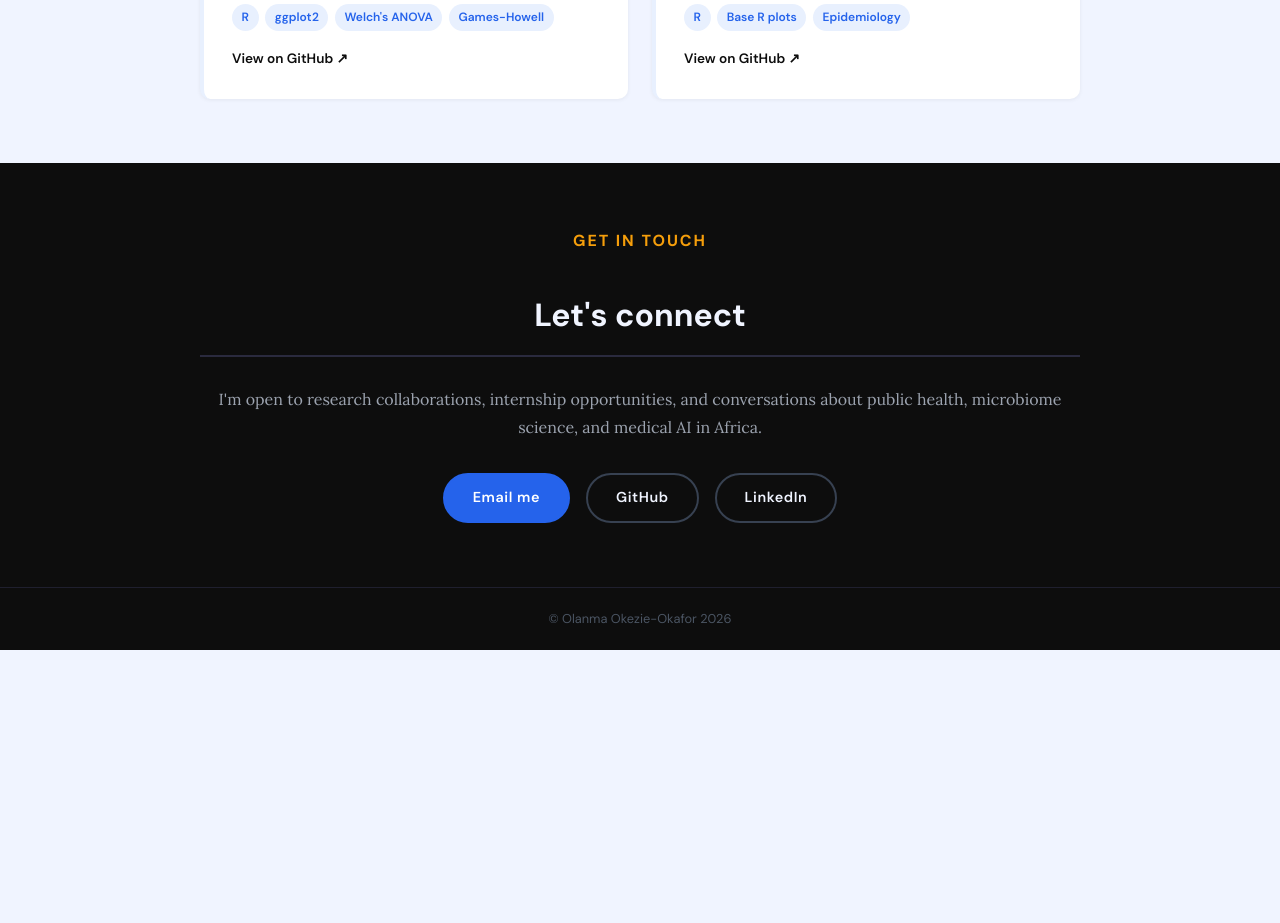
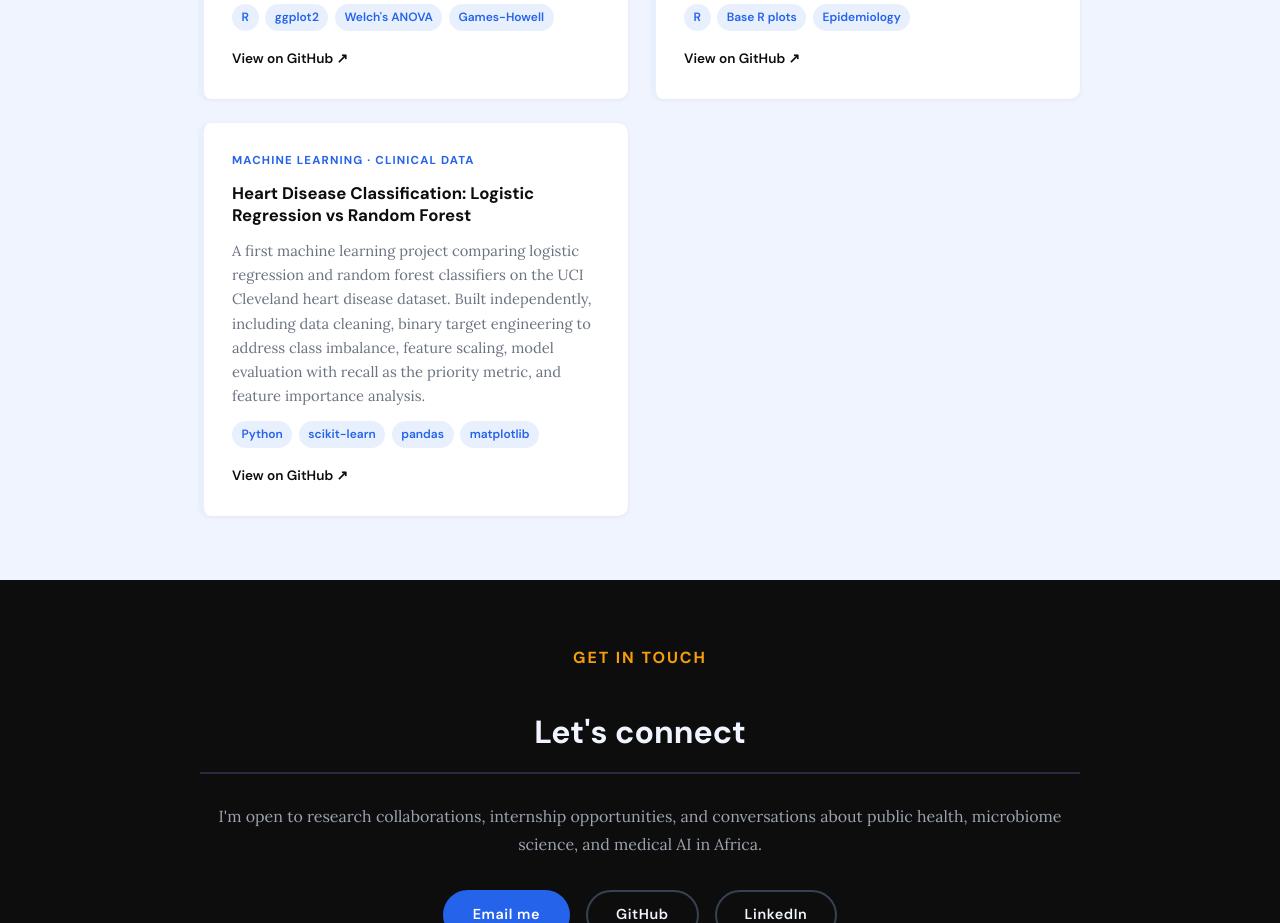
Before and after one commit to olanmaaa/olanmaaa.github.io, a plain HTML site: page index.html in a window 1280 px wide. Shown: the part 1720-2643 px from the top of the page. Before the commit the page ends 2370 px from the top, so only its background shows below. Drawn offline with Linux system fonts and the light colour scheme.

Commit message:
portfolio update

```diff
--- a/index.html
+++ b/index.html
@@ -548,7 +548,28 @@
           <span class="tool-tag">Base R plots</span>
           <span class="tool-tag">Epidemiology</span>
         </div>
-        <a class="card-link" href="https://github.com/olanmaaa/MalariaDetectorProject" target="_blank" rel="noopener noreferrer">
+        <a class="card-link" href="https://github.com/olanmaaa" target="_blank" rel="noopener noreferrer">
+          View on GitHub ↗
+        </a>
+      </div>
+
+      <div class="card">
+        <span class="card-tag">Machine Learning · Clinical Data</span>
+        <h3>Heart Disease Classification: Logistic Regression vs Random Forest</h3>
+        <p>
+          A first machine learning project comparing logistic regression and random forest
+          classifiers on the UCI Cleveland heart disease dataset. Built independently,
+          including data cleaning, binary target engineering to address class imbalance,
+          feature scaling, model evaluation with recall as the priority metric, and
+          feature importance analysis.
+        </p>
+        <div class="card-tools">
+          <span class="tool-tag">Python</span>
+          <span class="tool-tag">scikit-learn</span>
+          <span class="tool-tag">pandas</span>
+          <span class="tool-tag">matplotlib</span>
+        </div>
+        <a class="card-link" href="https://github.com/olanmaaa/machine-learning-practice/tree/main/heart-disease-classification" target="_blank" rel="noopener noreferrer">
           View on GitHub ↗
         </a>
       </div>
```
